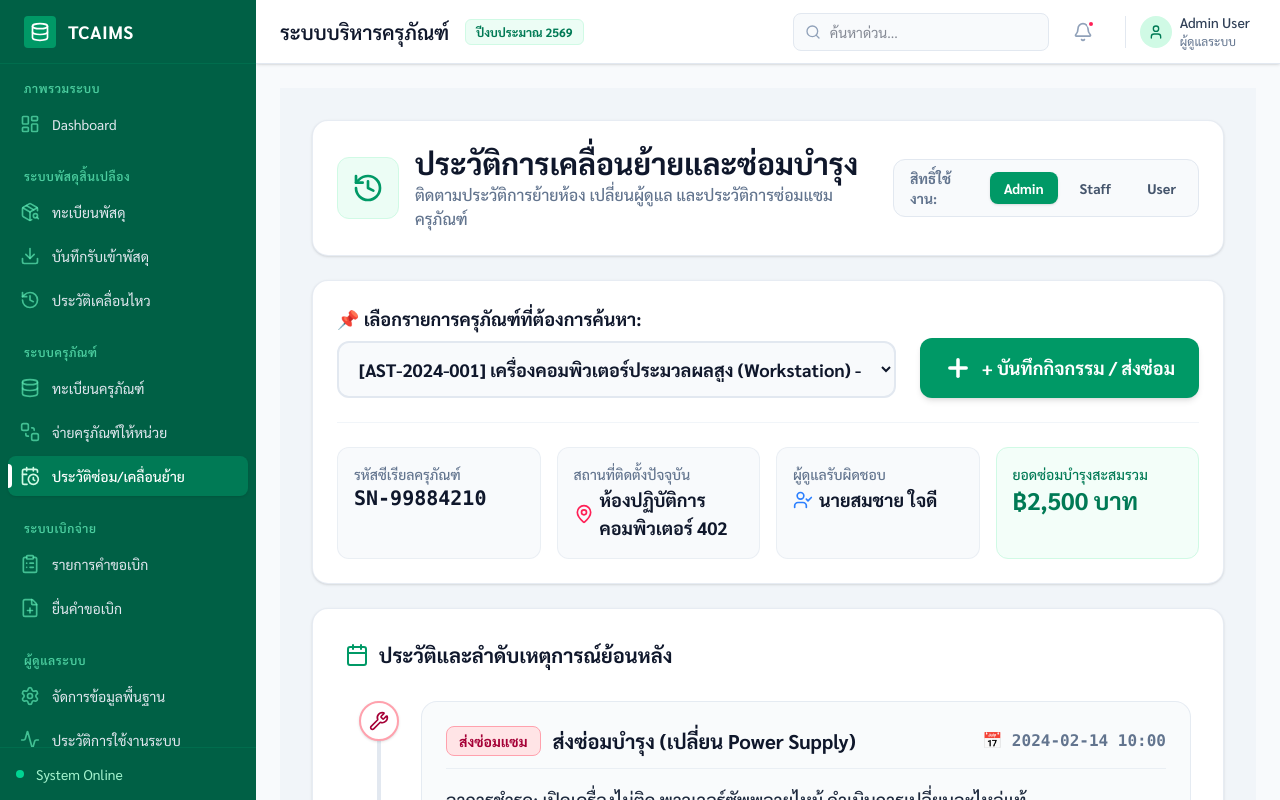
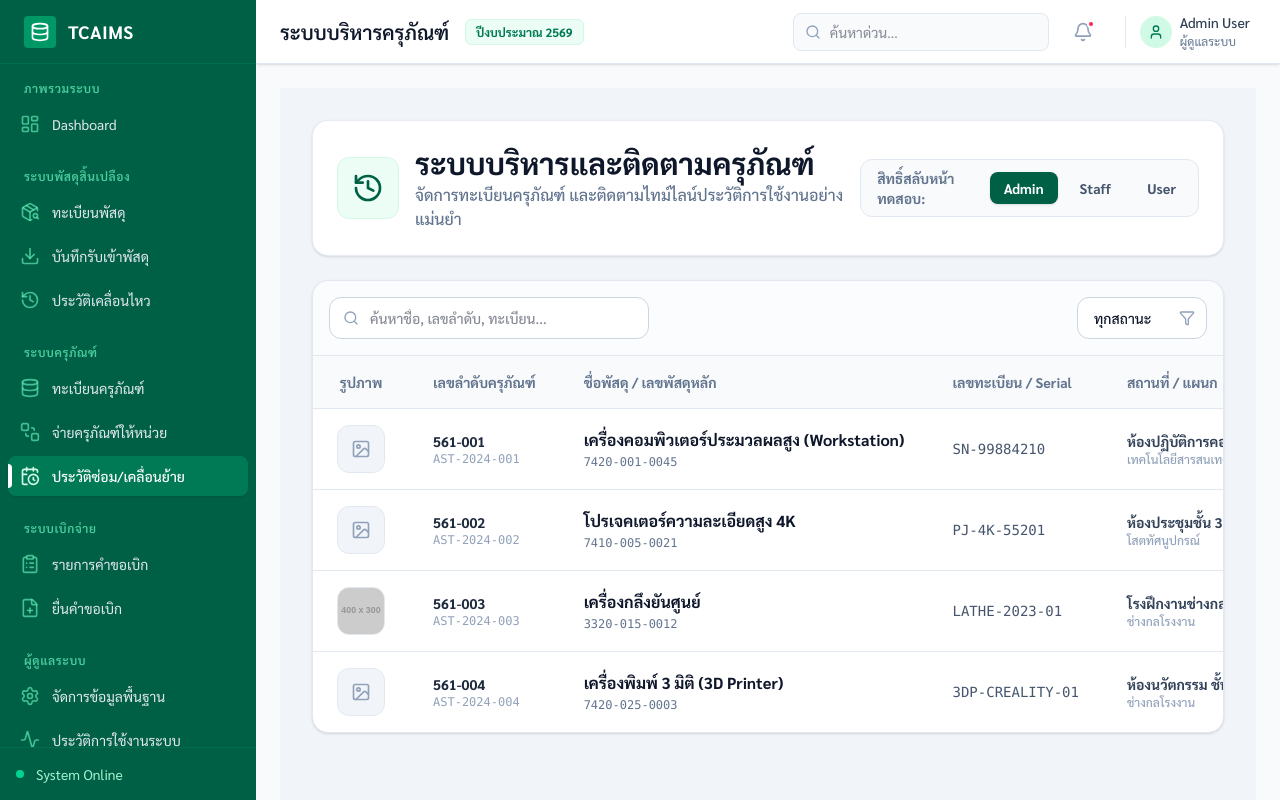
Before and after one commit to Phachara1001/loeitech-IAMS, a Vue app in the folder frontend/: page /asset-timeline in a window 1280 px wide. Built offline with nearby package versions, Linux system fonts and the light colour scheme.

Commit message:
หน้าAssetTimeline เสร็จแล้ว

```diff
--- a/frontend/src/views/AssetTimeline.vue
+++ b/frontend/src/views/AssetTimeline.vue
@@ -1,67 +1,126 @@
 <script setup>
 import { ref, computed } from 'vue'
 import {
+  Search,
+  Filter,
+  Plus,
+  Edit,
+  Trash2,
+  Image as ImageIcon,
   History,
-  Wrench,
+  ArrowLeft,
   MapPin,
   UserCheck,
   PackageCheck,
-  Plus,
+  Wrench,
   Calendar,
-  ShieldAlert,
-  X,
-  FileText
+  FileText,
+  X
 } from 'lucide-vue-next'
+
+// --- View State ---
+const currentView = ref('LIST')
 
 // --- Mock User Context ---
 const currentUser = ref({
   id: 101,
   name: 'นายสมชาย ใจดี',
-  role: 'Admin' // 'Admin' | 'Staff' | 'User'
+  role: 'Admin'
 })
 
-// --- Mock Asset List ---
+// --- Master Asset List Database ---
 const assets = ref([
   {
     id: 'AST-2024-001',
+    seq: '561-001',
     name: 'เครื่องคอมพิวเตอร์ประมวลผลสูง (Workstation)',
+    code: '7420-001-0045',
     serial: 'SN-99884210',
     category: 'ครุภัณฑ์คอมพิวเตอร์',
     ownerId: 101,
     ownerName: 'นายสมชาย ใจดี',
+    department: 'เทคโนโลยีสารสนเทศ',
     currentLocation: 'ห้องปฏิบัติการคอมพิวเตอร์ 402',
-    status: 'ใช้งานปกติ',
-    receivedDate: '2023-05-10',
-    totalRepairCost: 4500
+    status: 'Active',
+    image: null
   },
   {
     id: 'AST-2024-002',
+    seq: '561-002',
     name: 'โปรเจคเตอร์ความละเอียดสูง 4K',
+    code: '7410-005-0021',
     serial: 'PJ-4K-55201',
     category: 'ครุภัณฑ์โสตทัศนูปกรณ์',
     ownerId: 202,
     ownerName: 'นางสาววิภาดา พัสดุ',
+    department: 'โสตทัศนูปกรณ์',
     currentLocation: 'ห้องประชุมชั้น 3',
-    status: 'กำลังส่งซ่อม',
-    receivedDate: '2022-11-15',
-    totalRepairCost: 12000
+    status: 'Repaired',
+    image: null
+  },
+  {
+    id: 'AST-2024-003',
+    seq: '561-003',
+    name: 'เครื่องกลึงยันศูนย์',
+    code: '3320-015-0012',
+    serial: 'LATHE-2023-01',
+    category: 'ครุภัณฑ์โรงงาน',
+    ownerId: 101,
+    ownerName: 'นายสมชาย ใจดี',
+    department: 'ช่างกลโรงงาน',
+    currentLocation: 'โรงฝึกงานช่างกล',
+    status: 'Active',
+    image: 'https://placehold.co/400x300/e2e8f0/475569?text=LATHE'
+  },
+  {
+    id: 'AST-2024-004',
+    seq: '561-004',
+    name: 'เครื่องพิมพ์ 3 มิติ (3D Printer)',
+    code: '7420-025-0003',
+    serial: '3DP-CREALITY-01',
+    category: 'ครุภัณฑ์คอมพิวเตอร์',
+    ownerId: 202,
+    ownerName: 'นางสาววิภาดา พัสดุ',
+    department: 'ช่างกลโรงงาน',
+    currentLocation: 'ห้องนวัตกรรม ชั้น 2',
+    status: 'Broken',
+    image: null
   }
 ])
 
-const visibleAssets = computed(() => {
-  if (currentUser.value.role === 'User') {
-    return assets.value.filter(a => a.ownerId === currentUser.value.id)
+// --- Search & Filter State ---
+const searchQuery = ref('')
+const statusFilter = ref('')
+
+const filteredAssets = computed(() => {
+  return assets.value.filter(asset => {
+    if (currentUser.value.role === 'User' && asset.ownerId !== currentUser.value.id) {
+      return false
     }
-  return assets.value
+
+    const matchesSearch = asset.name.includes(searchQuery.value) ||
+      asset.seq.includes(searchQuery.value) ||
+      asset.code.includes(searchQuery.value) ||
+      asset.serial.includes(searchQuery.value)
+
+    const matchesStatus = statusFilter.value === '' || asset.status === statusFilter.value
+
+    return matchesSearch && matchesStatus
+  })
 })
 
-const selectedAssetId = ref(visibleAssets.value[0]?.id || '')
+const selectedAssetId = ref('AST-2024-001')
 
 const currentAsset = computed(() => {
   return assets.value.find(a => a.id === selectedAssetId.value) || null
 })
 
-// --- Mock Timeline Logs ---
+const viewAssetTimeline = (asset) => {
+  selectedAssetId.value = asset.id
+  currentView.value = 'TIMELINE'
+}
+
+// --- Mock Timeline Logs Database ---
 const timelineLogs = ref([
   {
     id: 1,
@@ -114,6 +173,26 @@ const repairStats = computed(() => {
   return { repairCount: repairs.length, moveCount, totalCost }
 })
 
+const getStatusBadge = (status) => {
+  switch (status) {
+    case 'Active': return 'bg-emerald-50 text-emerald-700 border-emerald-200'
+    case 'Repaired': return 'bg-amber-50 text-amber-700 border-amber-200'
+    case 'Broken': return 'bg-rose-50 text-rose-700 border-rose-200'
+    case 'Scrapped': return 'bg-slate-100 text-slate-800 border-slate-300'
+    default: return 'bg-blue-50 text-blue-700 border-blue-200'
+  }
+}
+
+const getStatusText = (status) => {
+  switch (status) {
+    case 'Active': return 'ใช้งานปกติ'
+    case 'Repaired': return 'ส่งซ่อม'
+    case 'Broken': return 'ชำรุด'
+    case 'Scrapped': return 'แทงจำหน่าย'
+    default: return status
+  }
+}
+
 const getTypeBadge = (type) => {
   switch (type) {
     case 'RECEIVE':
@@ -129,8 +208,7 @@ const getTypeBadge = (type) => {
   }
 }
 
-// Modal State
-const isModalOpen = ref(false)
+const isLogModalOpen = ref(false)
 const newLog = ref({
   type: 'MOVE',
   title: '',
@@ -162,86 +240,205 @@ const handleAddLog = () => {
     }
   }
 
-  isModalOpen.value = false
+  isLogModalOpen.value = false
   newLog.value = { type: 'MOVE', title: '', location: '', responsiblePerson: '', details: '', cost: 0 }
 }
 </script>
 
 <template>
-  <!-- พื้นหลังโทนสว่าง คลีน สะอาดตา ไม่ปวดตา -->
   <div class="relative w-full min-h-screen p-4 md:p-8 bg-slate-100 text-slate-800 space-y-6">
 
-    <!-- Header Bar -->
+    <!-- Global Top Header Bar -->
     <div class="flex flex-col lg:flex-row lg:items-center lg:justify-between gap-4 bg-white p-6 rounded-2xl border border-slate-200/80 shadow-sm">
       <div class="flex items-center gap-4">
-        <div class="p-3.5 bg-emerald-50 text-emerald-600 rounded-xl border border-emerald-100">
+        <div class="p-3.5 bg-emerald-50 text-emerald-800 rounded-xl border border-emerald-100">
           <History class="w-8 h-8" />
         </div>
         <div>
-          <h1 class="text-2xl md:text-3xl font-extrabold text-slate-900">ประวัติการเคลื่อนย้ายและซ่อมบำรุง</h1>
-          <p class="text-base text-slate-500 font-medium mt-0.5">ติดตามประวัติการย้ายห้อง เปลี่ยนผู้ดูแล และประวัติการซ่อมแซมครุภัณฑ์</p>
+          <h1 class="text-2xl md:text-3xl font-extrabold text-slate-900">ระบบบริหารและติดตามครุภัณฑ์</h1>
+          <p class="text-base text-slate-500 font-medium mt-0.5">จัดการทะเบียนครุภัณฑ์ และติดตามไทม์ไลน์ประวัติการใช้งานอย่างแม่นยำ</p>
         </div>
       </div>
 
-      <!-- Demo Role Toggle -->
       <div class="flex items-center gap-2 bg-slate-50 p-2 rounded-xl border border-slate-200">
-        <span class="text-sm text-slate-500 font-bold px-2">สิทธิ์ใช้งาน:</span>
+        <span class="text-sm text-slate-500 font-bold px-2">สิทธิ์สลับหน้าทดสอบ:</span>
         <button
           @click="currentUser.role = 'Admin'"
-          :class="['px-3.5 py-1.5 text-sm rounded-lg font-bold transition-all cursor-pointer', currentUser.role === 'Admin' ? 'bg-emerald-600 text-white shadow-sm' : 'text-slate-600 hover:bg-slate-200']"
+          :class="['px-3.5 py-1.5 text-sm rounded-lg font-bold transition-all cursor-pointer', currentUser.role === 'Admin' ? 'bg-emerald-800 text-white shadow-sm' : 'text-slate-600 hover:bg-slate-200']"
         >
           Admin
         </button>
         <button
           @click="currentUser.role = 'Staff'"
-          :class="['px-3.5 py-1.5 text-sm rounded-lg font-bold transition-all cursor-pointer', currentUser.role === 'Staff' ? 'bg-emerald-600 text-white shadow-sm' : 'text-slate-600 hover:bg-slate-200']"
+          :class="['px-3.5 py-1.5 text-sm rounded-lg font-bold transition-all cursor-pointer', currentUser.role === 'Staff' ? 'bg-emerald-800 text-white shadow-sm' : 'text-slate-600 hover:bg-slate-200']"
         >
           Staff
         </button>
         <button
           @click="currentUser.role = 'User'"
-          :class="['px-3.5 py-1.5 text-sm rounded-lg font-bold transition-all cursor-pointer', currentUser.role === 'User' ? 'bg-emerald-600 text-white shadow-sm' : 'text-slate-600 hover:bg-slate-200']"
+          :class="['px-3.5 py-1.5 text-sm rounded-lg font-bold transition-all cursor-pointer', currentUser.role === 'User' ? 'bg-emerald-800 text-white shadow-sm' : 'text-slate-600 hover:bg-slate-200']"
         >
           User
         </button>
       </div>
     </div>
 
-    <!-- Asset Selector Bar -->
-    <div class="bg-white p-6 rounded-2xl border border-slate-200/80 shadow-sm space-y-6">
-      <div class="flex flex-col lg:flex-row lg:items-end justify-between gap-6 border-b border-slate-100 pb-6">
+    <!-- VIEW 1: ASSET LIST VIEW -->
+    <div v-if="currentView === 'LIST'" class="space-y-6">
 
-        <div class="flex-1">
-          <label class="block text-lg font-extrabold text-slate-900 mb-2">📌 เลือกรายการครุภัณฑ์ที่ต้องการค้นหา:</label>
+
+      <!-- Main Data Table Container -->
+      <div class="bg-white rounded-2xl shadow-sm border border-slate-200 overflow-hidden">
+
+        <!-- Search & Filter Toolbar -->
+        <div class="p-4 border-b border-slate-200 bg-slate-50/50 flex flex-col sm:flex-row justify-between gap-4">
+          <div class="relative w-full sm:w-80">
+            <Search class="w-4 h-4 absolute left-3.5 top-1/2 -translate-y-1/2 text-slate-400" />
+            <input
+              v-model="searchQuery"
+              type="text"
+              placeholder="ค้นหาชื่อ, เลขลำดับ, ทะเบียน..."
+              class="pl-10 pr-4 py-2.5 w-full bg-white border border-slate-300 rounded-xl text-sm focus:outline-none focus:ring-2 focus:ring-emerald-500/20 focus:border-emerald-500 text-slate-900 font-medium"
+            />
+          </div>
+
+          <div class="flex items-center space-x-3">
+            <div class="relative">
               <select
-            v-model="selectedAssetId"
-            class="w-full bg-slate-50 border-2 border-slate-200 rounded-xl px-4 py-3.5 text-base md:text-lg text-slate-900 font-bold focus:outline-none focus:border-emerald-600 focus:bg-white cursor-pointer transition-all"
+                v-model="statusFilter"
+                class="appearance-none pl-4 pr-10 py-2.5 bg-white border border-slate-300 rounded-xl text-sm text-slate-900 font-medium focus:outline-none focus:ring-2 focus:ring-emerald-500/20 focus:border-emerald-500"
               >
-            <option v-for="asset in visibleAssets" :key="asset.id" :value="asset.id">
-              [{{ asset.id }}] {{ asset.name }} - ({{ asset.currentLocation }})
-            </option>
+                <option value="">ทุกสถานะ</option>
+                <option value="Active">ใช้งานปกติ</option>
+                <option value="Repaired">ส่งซ่อม</option>
+                <option value="Broken">ชำรุด</option>
+                <option value="Scrapped">แทงจำหน่าย</option>
               </select>
-          <p v-if="currentUser.role === 'User'" class="text-sm text-amber-600 mt-2 flex items-center gap-1.5 font-medium">
-            <ShieldAlert class="w-4 h-4" />
-            ท่านเห็นเฉพาะครุภัณฑ์ที่อยู่ในความดูแลรับผิดชอบของท่านเท่านั้น
-          </p>
+              <Filter class="w-4 h-4 absolute right-3 top-1/2 -translate-y-1/2 text-slate-400 pointer-events-none" />
             </div>
+          </div>
+        </div>
+
+        <!-- Table View -->
+        <div class="overflow-x-auto">
+          <table class="w-full text-left text-sm whitespace-nowrap">
+            <thead class="bg-slate-50 border-b border-slate-200 text-slate-500 font-bold">
+              <tr>
+                <th class="px-6 py-4 text-center">รูปภาพ</th>
+                <th class="px-6 py-4">เลขลำดับครุภัณฑ์</th>
+                <th class="px-6 py-4">ชื่อพัสดุ / เลขพัสดุหลัก</th>
+                <th class="px-6 py-4">เลขทะเบียน / Serial</th>
+                <th class="px-6 py-4">สถานที่ / แผนก</th>
+                <th class="px-6 py-4">ผู้ดูแล</th>
+                <th class="px-6 py-4">สถานะ</th>
+                <th class="px-6 py-4 text-center">ดูประวัติ / จัดการ</th>
+              </tr>
+            </thead>
+            <tbody class="divide-y divide-slate-200 font-medium">
+              <tr v-for="asset in filteredAssets" :key="asset.id" class="hover:bg-slate-50/80 transition-colors">
+                <td class="px-6 py-4 text-center">
+                  <div class="w-12 h-12 rounded-xl border border-slate-200 flex items-center justify-center overflow-hidden bg-slate-100 mx-auto">
+                    <img v-if="asset.image" :src="asset.image" class="w-full h-full object-cover" />
+                    <ImageIcon v-else class="w-5 h-5 text-slate-400" />
+                  </div>
+                </td>
+                <td class="px-6 py-4">
+                  <span class="font-bold text-slate-800">{{ asset.seq }}</span>
+                  <div class="text-xs text-slate-400 font-mono">{{ asset.id }}</div>
+                </td>
+                <td class="px-6 py-4">
+                  <div class="font-extrabold text-slate-900 text-base">{{ asset.name }}</div>
+                  <div class="text-xs text-slate-500 font-mono mt-0.5">{{ asset.code }}</div>
+                </td>
+                <td class="px-6 py-4 text-slate-600 font-mono">{{ asset.serial }}</td>
+                <td class="px-6 py-4 text-slate-700">
+                  <div class="font-bold">{{ asset.currentLocation }}</div>
+                  <div class="text-xs text-slate-400">{{ asset.department }}</div>
+                </td>
+                <td class="px-6 py-4 text-slate-700">{{ asset.ownerName }}</td>
+                <td class="px-6 py-4">
+                  <span :class="['px-3 py-1 text-xs font-bold rounded-full border inline-block', getStatusBadge(asset.status)]">
+                    {{ getStatusText(asset.status) }}
+                  </span>
+                </td>
+                <td class="px-6 py-4 text-center">
+                  <div class="flex items-center justify-center space-x-2">
+                    <button
+                      @click="viewAssetTimeline(asset)"
+                      class="px-3.5 py-2 bg-emerald-50 text-emerald-800 hover:bg-emerald-800 hover:text-white rounded-xl font-bold text-xs flex items-center transition-all cursor-pointer border border-emerald-200 shadow-sm"
+                      title="ดูประวัติไทม์ไลน์"
+                    >
+                      <History class="w-4 h-4 mr-1.5" />
+                      ดูไทม์ไลน์
+                    </button>
+
+                    <button v-if="currentUser.role !== 'User'" class="p-2 text-slate-400 hover:text-emerald-700 hover:bg-emerald-50 rounded-lg transition-colors" title="แก้ไข">
+                      <Edit class="w-4 h-4" />
+                    </button>
+                    <button v-if="currentUser.role === 'Admin'" class="p-2 text-slate-400 hover:text-rose-600 hover:bg-rose-50 rounded-lg transition-colors" title="ลบ">
+                      <Trash2 class="w-4 h-4" />
+                    </button>
+                  </div>
+                </td>
+              </tr>
+
+              <tr v-if="filteredAssets.length === 0">
+                <td colspan="8" class="px-6 py-12 text-center text-slate-400 font-medium">
+                  ไม่พบรายการครุภัณฑ์ที่ตรงกับการค้นหา
+                </td>
+              </tr>
+            </tbody>
+          </table>
+        </div>
+
+      </div>
+    </div>
+
+    <!-- VIEW 2: TIMELINE VIEW -->
+    <div v-else-if="currentView === 'TIMELINE'" class="space-y-6">
+
+      <!-- Back Button Bar -->
+      <div class="flex items-center justify-between">
+        <button
+          @click="currentView = 'LIST'"
+          class="inline-flex items-center gap-2 px-5 py-3 bg-white hover:bg-slate-50 text-slate-800 font-extrabold rounded-2xl border border-slate-200 shadow-sm transition-all cursor-pointer"
+        >
+          <ArrowLeft class="w-5 h-5 text-emerald-800 stroke-[3]" />
+          <span>← กลับหน้าตารางรายการครุภัณฑ์</span>
+        </button>
 
         <div v-if="currentUser.role === 'Admin' || currentUser.role === 'Staff'">
           <button
-            @click="isModalOpen = true"
-            class="w-full lg:w-auto inline-flex items-center justify-center gap-2.5 px-6 py-4 bg-emerald-600 hover:bg-emerald-700 text-white text-lg font-extrabold rounded-xl shadow-md transition-all active:scale-95 cursor-pointer"
+            @click="isLogModalOpen = true"
+            class="inline-flex items-center gap-2 px-6 py-3 bg-emerald-800 hover:bg-emerald-700 text-white font-extrabold rounded-2xl shadow-md transition-all cursor-pointer"
           >
-            <Plus class="w-7 h-7 stroke-[3]" />
+            <Plus class="w-5 h-5 stroke-[3]" />
             <span>+ บันทึกกิจกรรม / ส่งซ่อม</span>
           </button>
         </div>
       </div>
 
-      <!-- Summary Info Cards -->
-      <div v-if="currentAsset" class="grid grid-cols-1 md:grid-cols-2 lg:grid-cols-4 gap-4">
+      <!-- Asset Summary Banner -->
+      <div v-if="currentAsset" class="bg-white p-6 rounded-2xl border border-slate-200/80 shadow-sm space-y-6">
+        <div class="flex flex-col lg:flex-row lg:items-center justify-between gap-4 border-b border-slate-100 pb-4">
+          <div>
+            <div class="flex items-center gap-2 mb-1">
+              <span class="text-sm font-bold text-slate-400 font-mono">ID: {{ currentAsset.id }}</span>
+              <span :class="['px-2.5 py-0.5 text-xs font-extrabold rounded-full border', getStatusBadge(currentAsset.status)]">
+                {{ getStatusText(currentAsset.status) }}
+              </span>
+            </div>
+            <h2 class="text-2xl md:text-3xl font-extrabold text-slate-900">{{ currentAsset.name }}</h2>
+          </div>
+          <div class="text-slate-500 font-medium text-sm">
+            หมวดหมู่: <strong class="text-slate-800">{{ currentAsset.category }}</strong>
+          </div>
+        </div>
+
+        <!-- Summary Grid Cards -->
+        <div class="grid grid-cols-1 md:grid-cols-2 lg:grid-cols-4 gap-4">
           <div class="bg-slate-50 p-4 rounded-xl border border-slate-200/60">
-          <span class="text-slate-500 font-medium text-sm block">รหัสซีเรียลครุภัณฑ์</span>
+            <span class="text-slate-500 font-medium text-sm block">รหัสซีเรียล / Serial Number</span>
             <span class="font-mono font-bold text-slate-900 text-lg md:text-xl">{{ currentAsset.serial }}</span>
           </div>
           <div class="bg-slate-50 p-4 rounded-xl border border-slate-200/60">
@@ -259,17 +456,17 @@ const handleAddLog = () => {
             </span>
           </div>
           <div class="bg-emerald-50/60 p-4 rounded-xl border border-emerald-100">
-          <span class="text-emerald-700 font-medium text-sm block">ยอดซ่อมบำรุงสะสมรวม</span>
-          <span class="font-extrabold text-emerald-700 text-2xl">฿{{ repairStats.totalCost.toLocaleString() }} บาท</span>
+            <span class="text-emerald-800 font-medium text-sm block">ยอดซ่อมบำรุงสะสมรวม</span>
+            <span class="font-extrabold text-emerald-800 text-2xl">฿{{ repairStats.totalCost.toLocaleString() }} บาท</span>
           </div>
         </div>
       </div>
 
-    <!-- Timeline List Section -->
+      <!-- Timeline Logs List -->
       <div class="bg-white rounded-2xl border border-slate-200/80 shadow-sm p-6 md:p-8">
         <h3 class="text-xl font-extrabold text-slate-900 mb-8 flex items-center gap-2.5">
-        <Calendar class="w-6 h-6 text-emerald-600" />
-        ประวัติและลำดับเหตุการณ์ย้อนหลัง
+          <Calendar class="w-6 h-6 text-emerald-800" />
+          ประวัติและลำดับเหตุการณ์ย้อนหลัง (Timeline)
         </h3>
 
         <div v-if="activeTimeline.length > 0" class="relative border-l-4 border-slate-200 ml-4 md:ml-8 space-y-8">
@@ -280,7 +477,7 @@ const handleAddLog = () => {
               <component :is="getTypeBadge(item.type).icon" class="w-5 h-5" />
             </div>
 
-          <!-- Event Detail Box -->
+            <!-- Event Card -->
             <div class="bg-slate-50/80 border border-slate-200/80 rounded-2xl p-6 hover:border-slate-300 transition-all space-y-4">
 
               <div class="flex flex-col sm:flex-row sm:items-center justify-between gap-2 border-b border-slate-200/60 pb-3">
@@ -320,20 +517,22 @@ const handleAddLog = () => {
 
         <div v-else class="py-12 text-center text-slate-400">
           <History class="w-12 h-12 mx-auto mb-3 opacity-30" />
-        <p class="text-lg font-medium">ไม่พบข้อมูลประวัติการทำรายการของครุภัณฑ์ชิ้นนี้</p>
+          <p class="text-lg font-medium">ไม่พบประวัติกิจกรรมของครุภัณฑ์ชิ้นนี้</p>
         </div>
       </div>
 
-    <!-- Modal Form (ขนาดใหญ่ อ่านง่าย พิเศษสำหรับผู้สูงอายุ) -->
-    <div v-if="isModalOpen" class="fixed inset-0 z-50 flex items-center justify-center p-4 bg-slate-900/50 backdrop-blur-sm">
+    </div>
+
+    <!-- MODAL: เพิ่มบันทึกกิจกรรมไทม์ไลน์ -->
+    <div v-if="isLogModalOpen" class="fixed inset-0 z-50 flex items-center justify-center p-4 bg-slate-900/50 backdrop-blur-sm">
       <div class="bg-white w-full max-w-2xl rounded-3xl shadow-2xl border border-slate-200 overflow-hidden flex flex-col max-h-[95vh]">
 
         <div class="px-8 py-6 border-b border-slate-100 flex items-center justify-between bg-emerald-50/80">
           <h3 class="font-extrabold text-slate-900 text-2xl flex items-center gap-3">
-            <Plus class="w-8 h-8 text-emerald-700 stroke-[3]" />
-            บันทึกกิจกรรมประวัติครุภัณฑ์ใหม่
+            <Plus class="w-8 h-8 text-emerald-800 stroke-[3]" />
+            บันทึกประวัติกิจกรรมครุภัณฑ์
           </h3>
-          <button @click="isModalOpen = false" class="text-slate-400 hover:text-slate-700 p-2 rounded-xl transition-colors">
+          <button @click="isLogModalOpen = false" class="text-slate-400 hover:text-slate-700 p-2 rounded-xl transition-colors">
             <X class="w-8 h-8" />
           </button>
         </div>
@@ -409,14 +608,14 @@ const handleAddLog = () => {
           <div class="pt-4 flex flex-col sm:flex-row justify-end gap-3 border-t border-slate-200">
             <button
               type="button"
-              @click="isModalOpen = false"
+              @click="isLogModalOpen = false"
               class="px-6 py-4 bg-slate-200 hover:bg-slate-300 text-slate-800 font-bold rounded-xl text-lg cursor-pointer transition-colors"
             >
               ยกเลิก
             </button>
             <button
               type="submit"
-              class="px-8 py-4 bg-emerald-600 hover:bg-emerald-700 text-white font-extrabold rounded-xl text-lg shadow-md cursor-pointer transition-colors"
+              class="px-8 py-4 bg-emerald-800 hover:bg-emerald-700 text-white font-extrabold rounded-xl text-lg shadow-md cursor-pointer transition-colors"
             >
               ✓ บันทึกข้อมูล
             </button>
```
Lines whose indentation alone changed are shown as unchanged.
